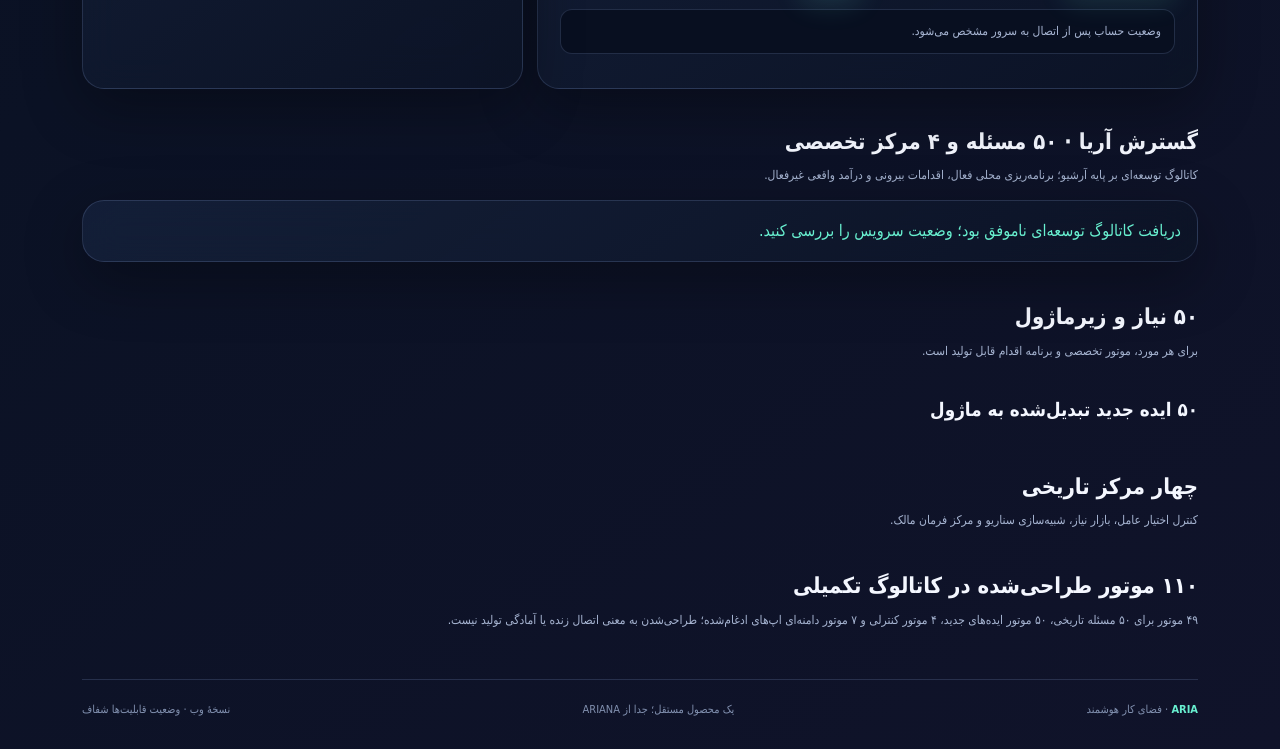
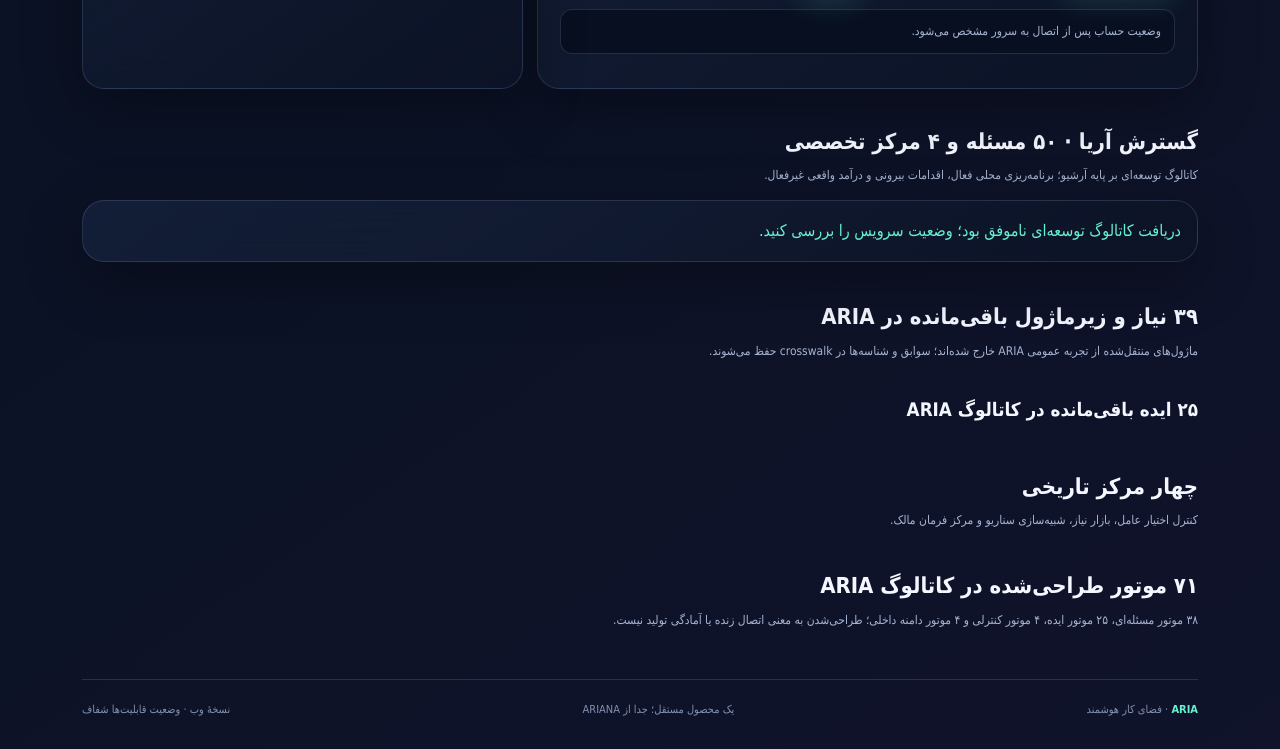
Before and after one commit to gavad54/aria-android, a website: page index.html in a window 1280 px wide. Shown: the part 2126-2875 px from the top of the page. Drawn offline with Linux system fonts and the light colour scheme; no server answers.

Commit message:
feat(aria): enforce new product ownership boundaries

```diff
--- a/index.html
+++ b/index.html
@@ -29,12 +29,12 @@
 <div class="section-head"><div><h2>گسترش آریا · ۵۰ مسئله و ۴ مرکز تخصصی</h2><p>کاتالوگ توسعه‌ای بر پایه آرشیو؛ برنامه‌ریزی محلی فعال، اقدامات بیرونی و درآمد واقعی غیرفعال.</p></div></div>
 <div id="expansion-summary" class="glass expansion-summary">در حال دریافت وضعیت…</div>
 <div id="expansion-domains" class="expansion-domains"></div>
-<div class="section-head"><div><h2>۵۰ نیاز و زیرماژول</h2><p>برای هر مورد، موتور تخصصی و برنامه اقدام قابل تولید است.</p></div></div>
+<div class="section-head"><div><h2>۳۹ نیاز و زیرماژول باقی‌مانده در ARIA</h2><p>ماژول‌های منتقل‌شده از تجربه عمومی ARIA خارج شده‌اند؛ سوابق و شناسه‌ها در crosswalk حفظ می‌شوند.</p></div></div>
 <div id="expansion-problems" class="expansion-grid"></div>
-<h3>۵۰ ایده جدید تبدیل‌شده به ماژول</h3><div id="expansion-new-ideas" class="expansion-grid"></div>
+<h3>۲۵ ایده باقی‌مانده در کاتالوگ ARIA</h3><div id="expansion-new-ideas" class="expansion-grid"></div>
 <div class="section-head"><div><h2>چهار مرکز تاریخی</h2><p>کنترل اختیار عامل، بازار نیاز، شبیه‌سازی سناریو و مرکز فرمان مالک.</p></div></div>
 <div id="expansion-candidates" class="expansion-grid"></div>
-<div class="section-head"><div><h2>۱۱۰ موتور طراحی‌شده در کاتالوگ تکمیلی</h2><p>۴۹ موتور برای ۵۰ مسئله تاریخی، ۵۰ موتور ایده‌های جدید، ۴ موتور کنترلی و ۷ موتور دامنه‌ای اپ‌های ادغام‌شده؛ طراحی‌شدن به معنی اتصال زنده یا آمادگی تولید نیست.</p></div></div>
+<div class="section-head"><div><h2>۷۱ موتور طراحی‌شده در کاتالوگ ARIA</h2><p>۳۸ موتور مسئله‌ای، ۲۵ موتور ایده، ۴ موتور کنترلی و ۴ موتور دامنه داخلی؛ طراحی‌شدن به معنی اتصال زنده یا آمادگی تولید نیست.</p></div></div>
 <div id="expansion-engines" class="expansion-grid"></div>
 <div id="expansion-revenue"></div>
 </section>
```
